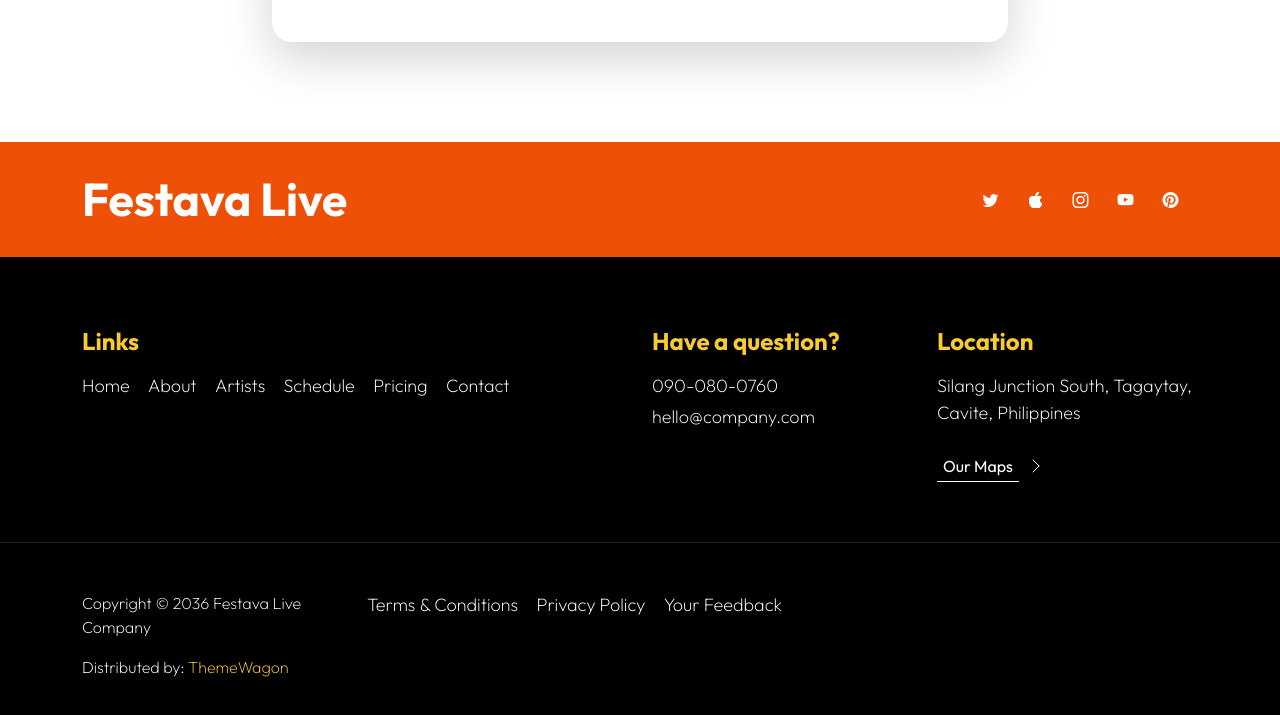
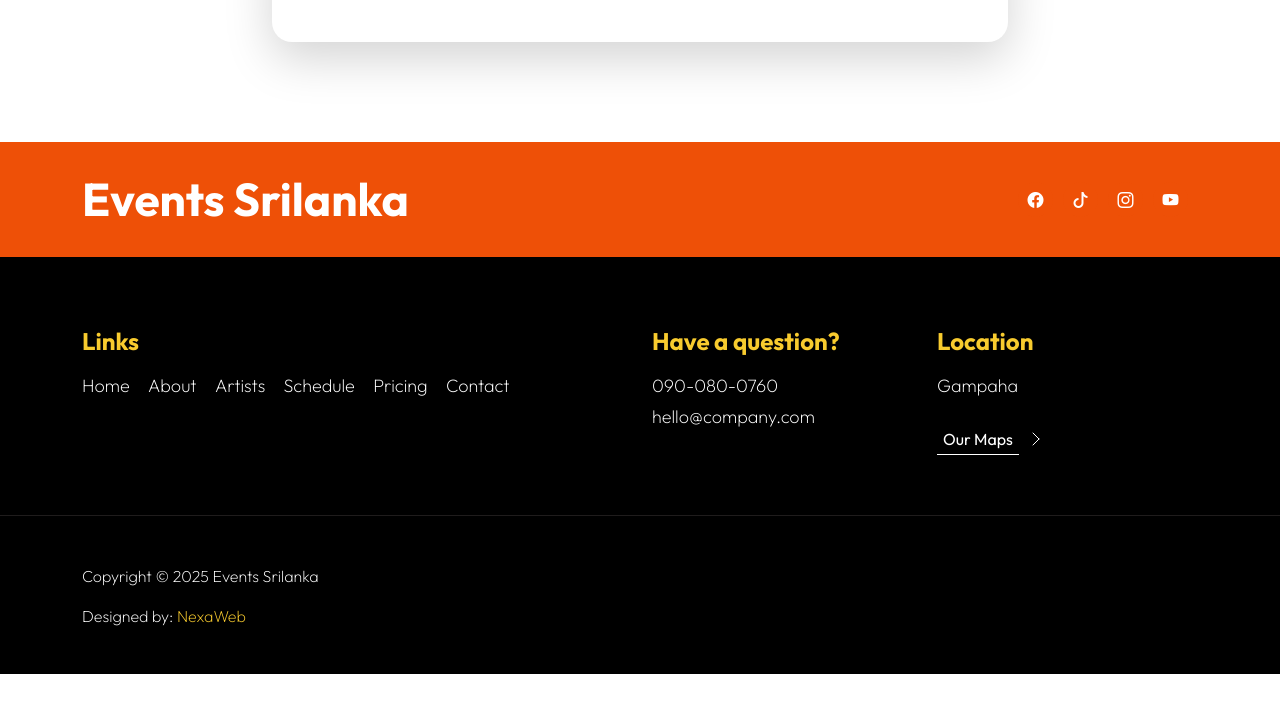
Before and after one commit to solutionnexaweb-ship-it/Event-Srilanka, a plain HTML site: page index.html in a window 1280 px wide. Shown: the part 4651-5366 px from the top of the page. After the commit the page ends 5325 px from the top, so only its background shows below. Drawn offline with Linux system fonts and the light colour scheme.

Commit message:
footer basic structure done with out links and details

```diff
--- a/index.html
+++ b/index.html
@@ -578,20 +578,20 @@ https://templatemo.com/tm-583-festava-live
                 <div class="row">
 
                     <div class="col-lg-6 col-12">
-                        <h2 class="text-white mb-lg-0">Festava Live</h2>
+                        <h2 class="text-white mb-lg-0">Events Srilanka</h2>
                     </div>
 
                     <div class="col-lg-6 col-12 d-flex justify-content-lg-end align-items-center">
                         <ul class="social-icon d-flex justify-content-lg-end">
                             <li class="social-icon-item">
                                 <a href="#" class="social-icon-link">
-                                    <span class="bi-twitter"></span>
+                                    <span class="bi bi-facebook"></span>
                                 </a>
                             </li>
 
                             <li class="social-icon-item">
                                 <a href="#" class="social-icon-link">
-                                    <span class="bi-apple"></span>
+                                    <span class="bi bi-tiktok"></span>
                                 </a>
                             </li>
 
@@ -607,11 +607,11 @@ https://templatemo.com/tm-583-festava-live
                                 </a>
                             </li>
 
-                            <li class="social-icon-item">
+                           <!-- <li class="social-icon-item">
                                 <a href="#" class="social-icon-link">
                                     <span class="bi-pinterest"></span>
                                 </a>
-                            </li>
+                            </li> -->
                         </ul>
                     </div>
                 </div>
@@ -671,7 +671,7 @@ https://templatemo.com/tm-583-festava-live
                     <h5 class="site-footer-title mb-3">Location</h5>
 
                     <p class="text-white d-flex mt-3 mb-2">
-                        Silang Junction South, Tagaytay, Cavite, Philippines</p>
+                        Gampaha</p>
 
                     <a class="link-fx-1 color-contrast-higher mt-3" href="#">
                         <span>Our Maps</span>
@@ -692,11 +692,11 @@ https://templatemo.com/tm-583-festava-live
                 <div class="row">
 
                     <div class="col-lg-3 col-12 mt-5">
-                        <p class="copyright-text">Copyright © 2036 Festava Live Company</p>
-                        <p class="copyright-text">Distributed by: <a href="https://themewagon.com">ThemeWagon</a></p>
+                        <p class="copyright-text">Copyright © 2025 Events Srilanka</p>
+                        <p class="copyright-text">Designed by: <a href="https://nexawebitsolution.netlify.app/">NexaWeb</a></p>
                     </div>
 
-                    <div class="col-lg-8 col-12 mt-lg-5">
+                  <!--  <div class="col-lg-8 col-12 mt-lg-5">
                         <ul class="site-footer-links">
                             <li class="site-footer-link-item">
                                 <a href="#" class="site-footer-link">Terms &amp; Conditions</a>
@@ -710,7 +710,7 @@ https://templatemo.com/tm-583-festava-live
                                 <a href="#" class="site-footer-link">Your Feedback</a>
                             </li>
                         </ul>
-                    </div>
+                    </div> -->
                 </div>
             </div>
         </div>
```
